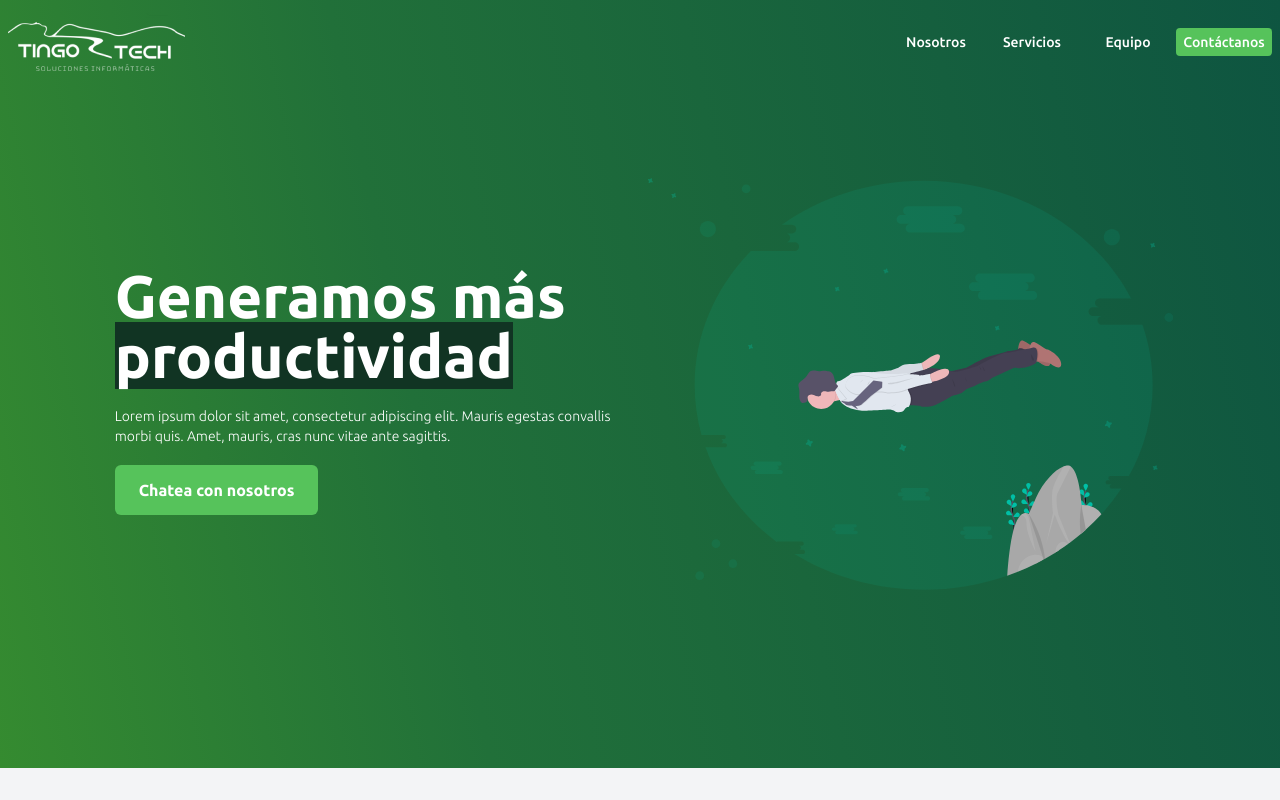
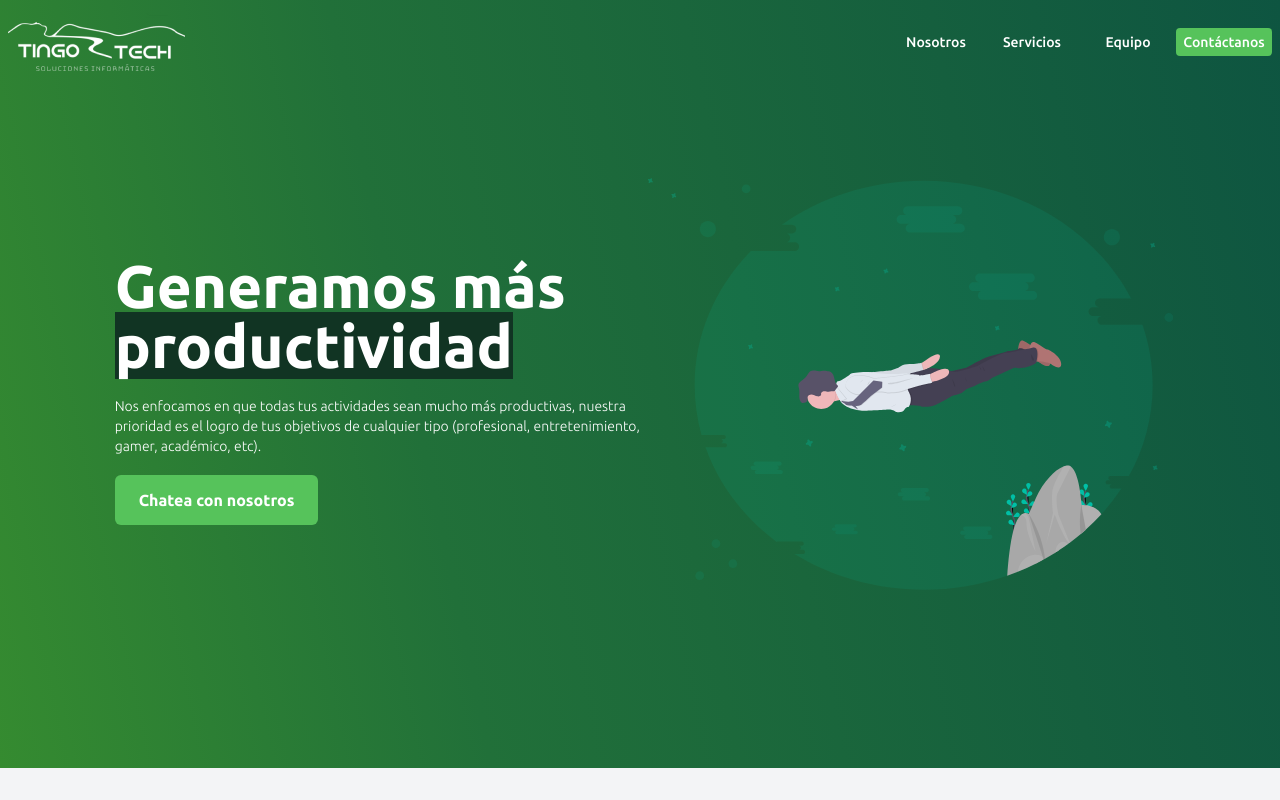
Before and after one commit to wasi-lat/tingotech, a Next.js app: page / in a window 1280 px wide. Shown: the top 800 px of the page. Built offline with nearby package versions, Linux system fonts and the light colour scheme.

Commit message:
ADD: real message in slide page

```diff
--- a/pages/index.js
+++ b/pages/index.js
@@ -22,9 +22,9 @@ export default function Home() {
                 <mark className="bg-second text-white">productividad</mark>
               </h2>
               <p className="mt-5 mb-8 text-sm font-light text-white">
-                Lorem ipsum dolor sit amet, consectetur adipiscing elit. Mauris
-                egestas convallis morbi quis. Amet, mauris, cras nunc vitae ante
-                sagittis.
+                Nos enfocamos en que todas tus actividades sean mucho más productivas,
+                nuestra prioridad es el logro de tus objetivos de cualquier tipo
+                (profesional, entretenimiento, gamer, académico, etc).
               </p>
               <Link href="https://api.whatsapp.com/send?phone=51986077683&text=Hola Tío TingoTech te queria consultar...">
                 <a
```
